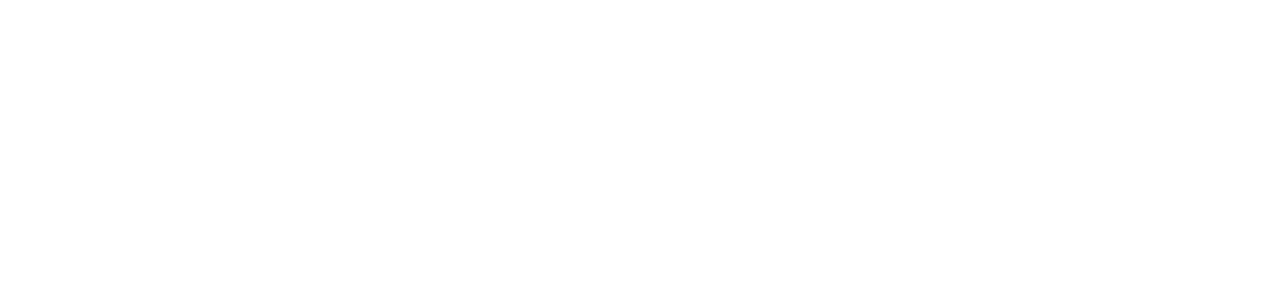
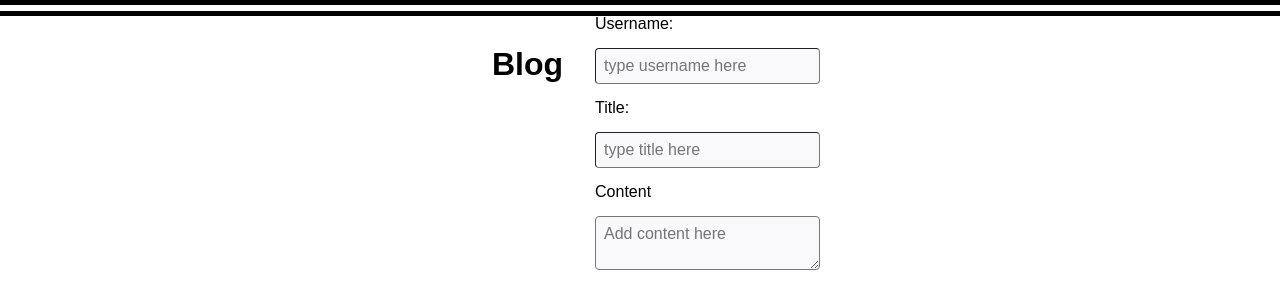
Before and after one commit to jaornelas/web-api-challenge, a plain HTML site: page index.html in a window 1280 px wide. Drawn offline with Linux system fonts and the light colour scheme.

Commit message:
add text to index file

```diff
--- a/assets/js/blog.js
+++ b/assets/js/blog.js
@@ -1,4 +1,6 @@
 // TODO: Create a variable that selects the main element, and a variable that selects the back button element
+const main = document.querySelector("main");
+const backButton = document.querySelector("back-button")
 
 // TODO: Create a function that builds an element and appends it to the DOM
 
--- a/assets/js/form.js
+++ b/assets/js/form.js
@@ -1,4 +1,6 @@
 // TODO: Create a variable that selects the form element
+const form = document.querySelector("#form");
+console.log(form);
 
 // TODO: Create a function that handles the form submission. Grab the form data and store it in local storage, then redirect to the blog page using the `redirectPage` function. If the form is submitted with missing data, display an error message to the user.
 
--- a/index.html
+++ b/index.html
@@ -13,17 +13,30 @@
     <script defer src="./assets/js/form.js" type="text/javascript"></script>
   </head>
 <body>
+    <main>
+        <header>
+            <h1>Blog</h1>
+
+        </header>
   <!-- TODO: Create landing page elements to match the mock-up provided. At the very least, include the following elements. -->
 
   <!-- A form element that contains the following: -->
-
+        <form>
     <!-- An input element whose label and id are `username` -->
+            <label for="username">Username: </label>
+            <input id="username" placeholder="type username here">
 
     <!-- An input element whose label and id are `title` -->
+            <label for="title">Title: </label>
+            <input id="title" placeholder="type title here">
 
     <!-- A textarea element whose label and id are `content` -->
+            <label for="content">Content</label>
+            <textarea id="content" placeholder="Add content here"></textarea>
 
     <!-- A p element whose id is `error` -->
-
+            <p id="error"></p>
+        </form>
+    </main>
 </body>
 </html>
```
